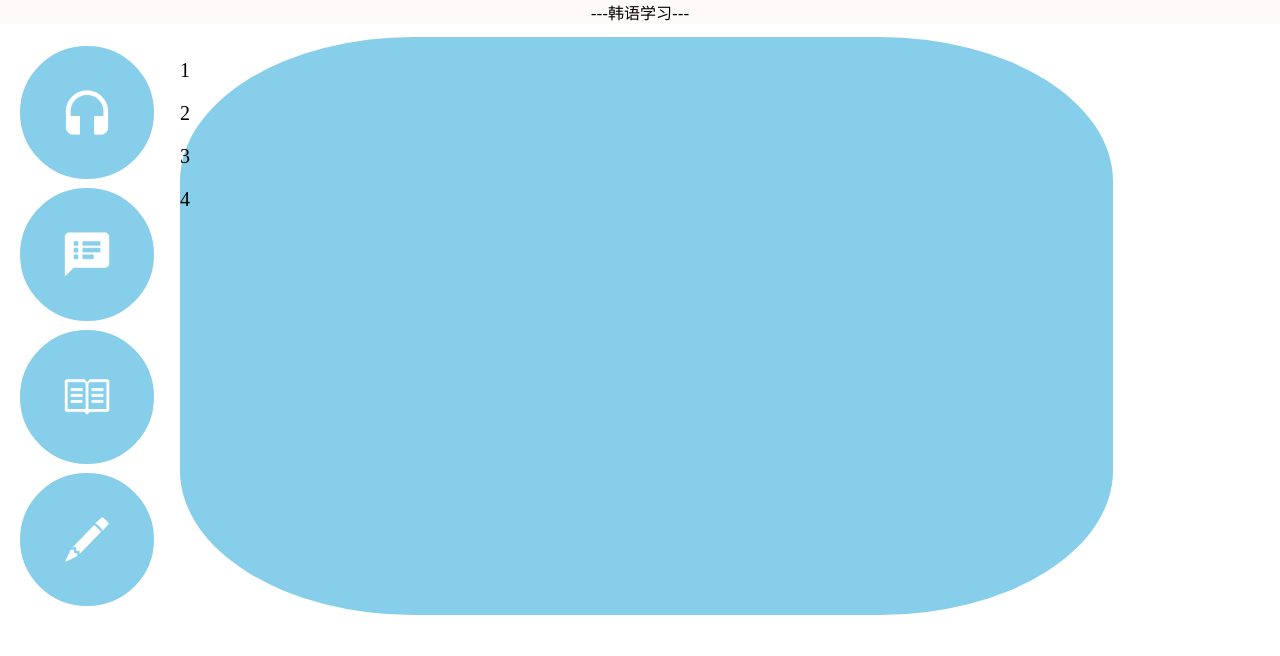
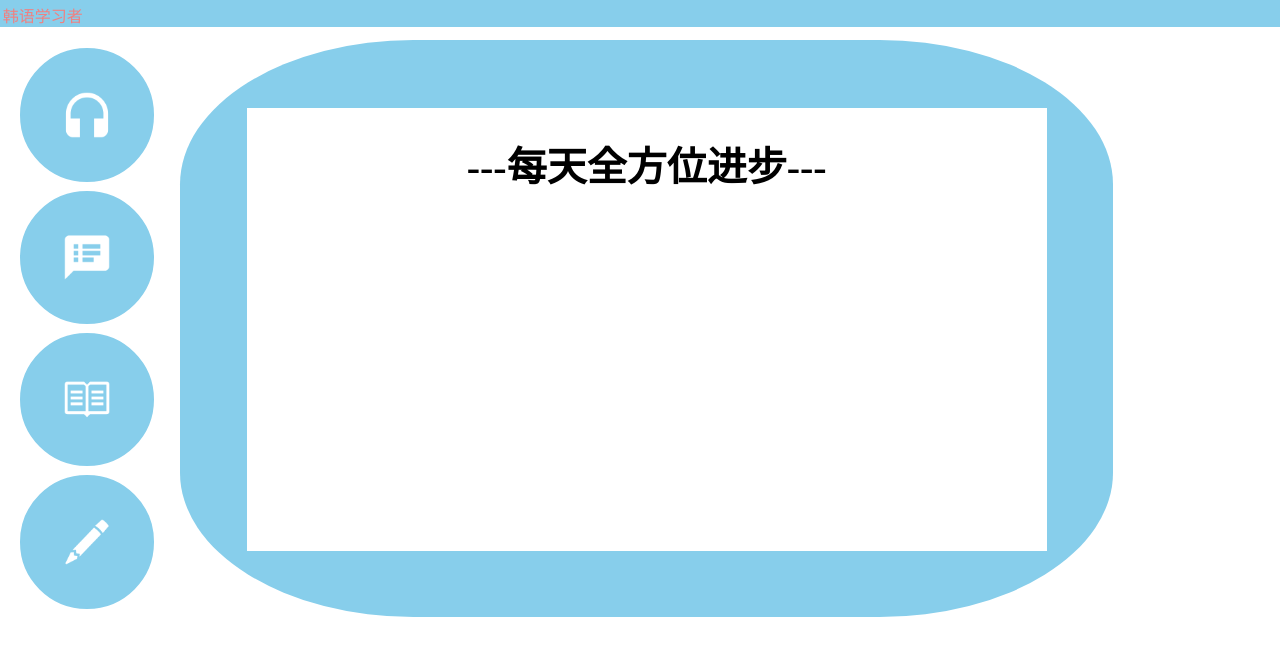
Before and after one commit to Thick-thiner/korean-Learner, a website: page development/koLearner/client/views/index.html in a window 1280 px wide. Drawn offline with nearby package versions, Linux system fonts and the light colour scheme; files that its build step writes are made by us from their sources; files whose address does not match are found by name; a web font is replaced by a local one.

Commit message:
[20180719]UI设计

```diff
--- a/development/koLearner/client/controllers/learner.client.controller.js
+++ b/development/koLearner/client/controllers/learner.client.controller.js
@@ -1,9 +1,10 @@
 
 // var mongoose = require('mongoose');
 // var User = mongoose.model('user');
+'use strict';
+var app = angular.module("kolearner", []);
 
-
-angular.module('kolearner').controller('learnerController', ['$scope',function ($scope)
+app.controller('learnerController', ['$scope',function ($scope)
 {
     // var UserService = $resource('/api/users');
 
@@ -59,6 +60,7 @@ angular.module('kolearner').controller('learnerController', ['$scope',function (
 
 //click----------------------------------------------------------------------------------------------------------
             $scope.changeToListen = function () {
+                document.getElementById("homePage").style.display = "none";
                 document.getElementById("listenPage").style.display = "block";
                 document.getElementById("speakPage").style.display = "none";
                 document.getElementById("readPage").style.display = "none";
@@ -66,6 +68,7 @@ angular.module('kolearner').controller('learnerController', ['$scope',function (
             };
 
             $scope.changeToSpeak = function () {
+                document.getElementById("homePage").style.display = "none";
                 document.getElementById("listenPage").style.display = "none";
                 document.getElementById("speakPage").style.display = "block";
                 document.getElementById("readPage").style.display = "none";
@@ -74,6 +77,7 @@ angular.module('kolearner').controller('learnerController', ['$scope',function (
             };
 
             $scope.changeToRead = function () {
+                document.getElementById("homePage").style.display = "none";
                 document.getElementById("listenPage").style.display = "none";
                 document.getElementById("speakPage").style.display = "none";
                 document.getElementById("readPage").style.display = "block";
@@ -81,6 +85,7 @@ angular.module('kolearner').controller('learnerController', ['$scope',function (
             };
 
             $scope.changeToWrite = function () {
+                document.getElementById("homePage").style.display = "none";
                 document.getElementById("listenPage").style.display = "none";
                 document.getElementById("speakPage").style.display = "none";
                 document.getElementById("readPage").style.display = "none";
--- /dev/null
+++ b/development/koLearner/client/modules/kolearner.js
@@ -0,0 +1 @@
+var app = angular.module("kolearner", []);
--- a/development/koLearner/client/services/learner.client.user.service.js
+++ b/development/koLearner/client/services/learner.client.user.service.js
@@ -17,7 +17,6 @@
 
         };
 
-
         return users;
     });
 })();
--- a/development/koLearner/client/views/index.html
+++ b/development/koLearner/client/views/index.html
@@ -18,10 +18,10 @@
 </head>
 <body>
 
-<div ng-controller="learnerController" class="allView">
+<div ng-app="kolearner" ng-controller="learnerController" class="allView">
 <div class="container">
     <div>
-        <p class="clementine-text">---韩语学习---</p>
+        <p class="clementine-text">韩语学习者</p>
     </div>
 
     <div class="content">
@@ -52,10 +52,21 @@
             </div>
         </div>
         <div class="contentPage">
-            <p id="listenPage">1</p>
-            <p id="speakPage">2</p>
-            <p id="readPage">3</p>
-            <p id="writePage">4</p>
+            <div id="homePage" style="display:block">
+                <h1>---每天全方位进步---</h1>
+            </div>
+            <div id="listenPage" style="display:none">
+                <h1>---今日听力小短文---</h1>
+            </div>
+            <div id="speakPage" style="display:none">
+                <h1>---和秀雅学对话---</h1>
+            </div>
+            <div id="readPage" style="display:none">
+                <h1>---今日阅读小短文---</h1>
+            </div>
+            <div id="writePage" style="display:none">
+                <h1>---写下今天所发生的事情---</h1>
+            </div>
         </div>
     </div>
 
--- a/main.js
+++ b/main.js
@@ -26,6 +26,7 @@
 
     //js
     app.use('/koLearnerControllers', express.static(process.cwd() + '/development/koLearner/client/controllers'));
+    app.use('/koLearnerModules', express.static(process.cwd() + '/development/koLearner/client/modules'));
 
     routes(app, db);
 
--- a/package.json
+++ b/package.json
@@ -9,7 +9,7 @@
   "author": "shuang",
   "license": "MIT",
   "dependencies": {
-    "angular": "^1.7.2",
+    "angular": "^1.7.3",
     "express": "^4.16.3",
     "mongodb": "^3.1.0-beta4",
     "mongoose": "^5.2.9",
--- a/sources/css/main.css
+++ b/sources/css/main.css
@@ -7,16 +7,17 @@ body {
 }
 
 .container {
-    background-color: snow;
+    background-color: skyblue;
 }
 
 .clementine-text {
     margin: 0;
-    padding: 0;
-    text-align: center;
+    padding-left: 2pt;
+    padding-top: 2pt;
     list-style-type: none;
     font-family: 'Hi Melody', cursive;
     font-size: 16px;
+    color: lightcoral;
 }
 
 /*content area*/
@@ -33,7 +34,6 @@ body {
     width: 110pt;
     float:left;
 }
-
 
 .content .menu .bigButton{
     width: 100pt;
@@ -62,3 +62,16 @@ body {
     position: relative;
     border-radius: 25%;
 }
+
+.content .contentPage div{
+    background-color: white;
+    height: 332pt;
+    width: 600pt;
+    margin-left: 50pt;
+    margin-top: 50pt;
+    position: absolute;
+}
+
+.content .contentPage div h1{
+    text-align: center;
+}
```
Also changed, not shown: 3 other files.
